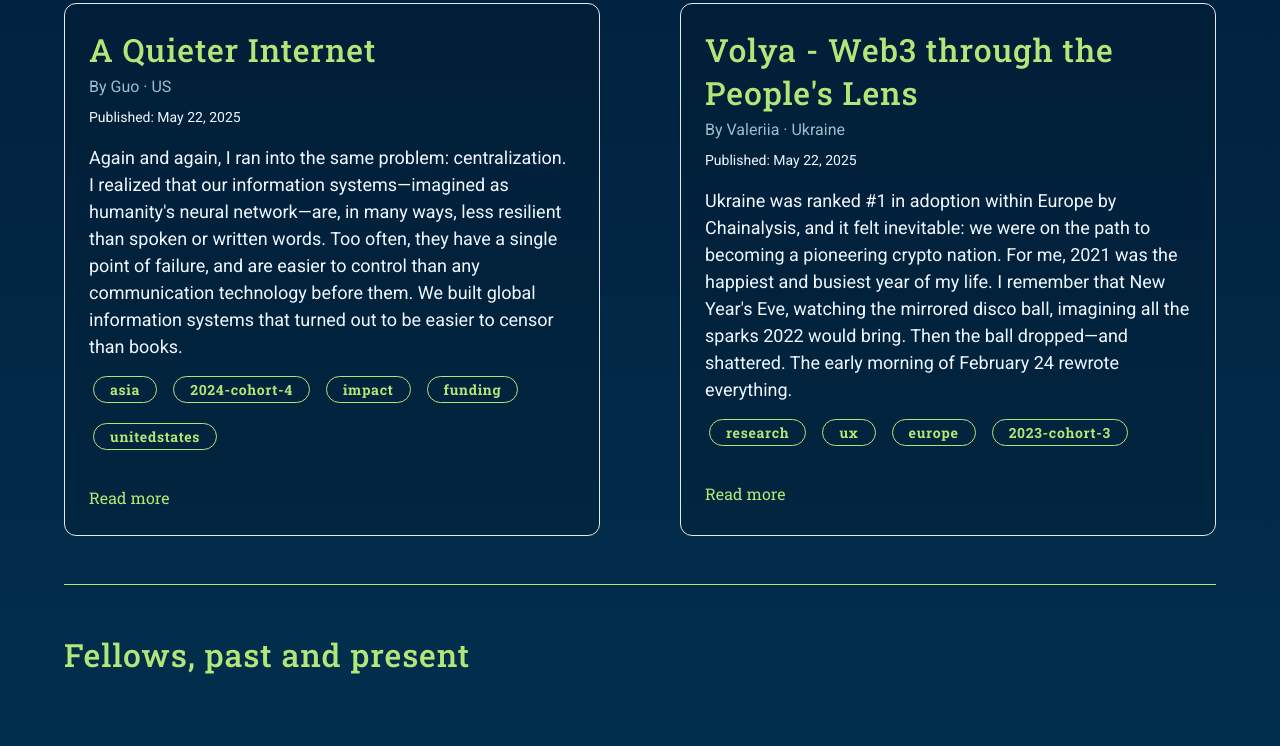
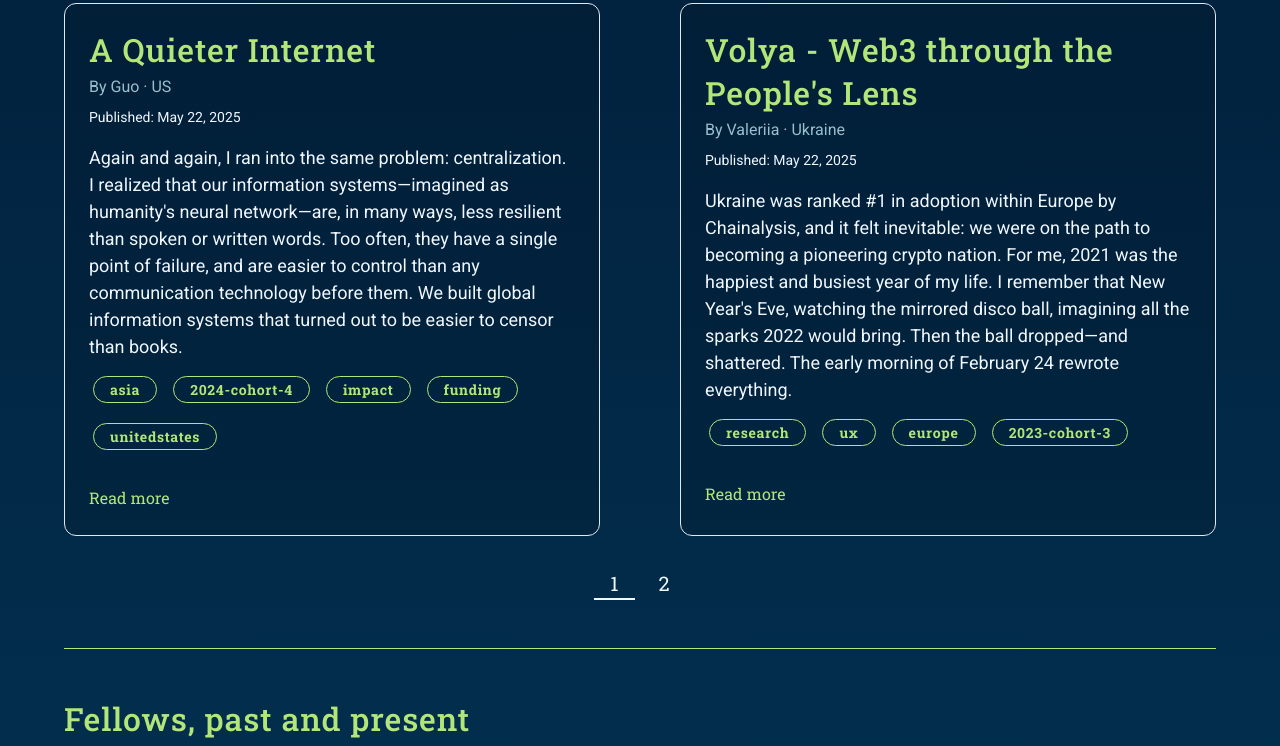
Before and after one commit to ethereum/nxbn-website, a Next.js app: page /fellowship in a window 1280 px wide. Shown: the part 2125-2871 px from the top of the page. Built offline with nearby package versions, Linux system fonts and the light colour scheme.

Commit message:
add pagination to fellowstories section

```diff
--- a/public/content/fellowship/Guo/index.md
+++ b/public/content/fellowship/Guo/index.md
@@ -87,7 +87,7 @@ Front pages on Matters, Discourse servers, personal sites with WordPress or Subs
 
 Tradable, on-chain billboards let us auction attention without measuring or commodifying the user. The winning bidder declares a price and gains temporary ownership; in the next period, they receive the payment. The billboard's market value determines profit or loss, discouraging exploitation from the owner. A self-imposed tax, tied to the price, becomes revenue for the billboard owner and discourages inflated pricing[^1].
 
-The price discovery of billboards does rely on measuring attention, so applications can decide what user data, if any, is exposed. Not all applications are willing to protect privacy at the expense of personalized targeting, but with an alternative to selling attention directly, now they do have a choice, and users will in turn have a choice as well.
+The price discovery of billboards does not rely on measuring attention, so applications can decide what user data, if any, is exposed. Not all applications are willing to protect privacy at the expense of personalized targeting, but with an alternative to selling attention directly, now they do have a choice, and users will in turn have a choice as well.
 
 With on-chain revenue, we can further push the attention economy toward transparency. On Matters Town, for example, we use this as a matching fund for continuous quadratic funding to support creators. Other community-driven projects may benefit too.
 
--- a/src/components/FellowStories.tsx
+++ b/src/components/FellowStories.tsx
@@ -1,17 +1,42 @@
-import { Box, Grid, Text, Flex } from "@chakra-ui/react"
+import { Box, Grid, Text, Flex, Center } from "@chakra-ui/react"
 import { useRouter } from "next/router"
+import { useState } from "react"
 import { H3 } from "@/components/Headings"
 import Link from "./Link"
 
+const STORIES_PER_PAGE = 4
+
 const FellowStories = ({ fellows }) => {
   const router = useRouter()
+  const [currentPage, setCurrentPage] = useState(1)
+
+  const totalPages = Math.ceil(fellows.length / STORIES_PER_PAGE)
+  const startIndex = (currentPage - 1) * STORIES_PER_PAGE
+  const endIndex = startIndex + STORIES_PER_PAGE
+  const currentFellows = fellows.slice(startIndex, endIndex)
+
+  const pageNumbers: number[] = []
+  for (let i = 1; i <= totalPages; i++) {
+    pageNumbers.push(i)
+  }
+
+  const paginate = (pageNumber: number) => {
+    const element = document.getElementById("fellow-stories")
+    element?.scrollIntoView({
+      behavior: "smooth",
+      block: "start",
+    })
+    setCurrentPage(pageNumber)
+  }
 
   return (
+    <Box>
       <Grid
         gap={20}
         templateColumns={{ base: "repeat(1, 1fr)", md: "repeat(2, 1fr)" }}
+        mb={8}
       >
-      {fellows.map((fellow) => {
+        {currentFellows.map((fellow) => {
           return (
             <Box
               key={fellow.slug}
@@ -92,6 +117,33 @@ const FellowStories = ({ fellows }) => {
           )
         })}
       </Grid>
+
+      {/* Pagination Controls */}
+      {totalPages > 1 && (
+        <Center gap={2} mt={8}>
+          {pageNumbers.map((number) => (
+            <Text
+              key={number}
+              color={number === currentPage ? "body" : "body"}
+              borderBottom="2px solid"
+              fontFamily={"heading"}
+              fontSize={20}
+              px={4}
+              m={0}
+              borderColor={number === currentPage ? "body" : "transparent"}
+              onClick={() => paginate(number)}
+              _hover={{
+                cursor: "pointer",
+                borderColor: "action",
+                color: "action",
+              }}
+            >
+              {number}
+            </Text>
+          ))}
+        </Center>
+      )}
+    </Box>
   )
 }
 
--- a/src/layouts/ScholarsOpen.tsx
+++ b/src/layouts/ScholarsOpen.tsx
@@ -77,7 +77,7 @@ const ScholarOpen = () => {
                   Devconnect ARG Scholars
                 </H2>
                 <Text fontSize={{ base: 18, md: 24 }} mt={4}>
-                  Welcoming 100 leaders expanding Ethereum's reach by connecting it to new communities, industries, and ideas.
+                  Welcoming leaders expanding Ethereum's reach by connecting it to new communities, industries, and ideas.
                   November 17-22 2025 in Buenos Aires, Argentina.
                 </Text>
               </Box>
--- a/src/pages/fellowship.tsx
+++ b/src/pages/fellowship.tsx
@@ -40,13 +40,10 @@ export const getStaticProps = async (context) => {
   const allFellowsFrontmatter = getAllFellowsFrontmatter()
   const fellowsWithStories = getFellowsWithStories()
 
-  // Get up to 4 stories to display
-  const storiesToDisplay = fellowsWithStories.slice(0, 4)
-
   return {
     props: {
       allFellowsFrontmatter,
-      fellowStories: storiesToDisplay,
+      fellowStories: fellowsWithStories,
     },
   }
 }
@@ -88,7 +85,7 @@ const FellowshipPage = ({ allFellowsFrontmatter, fellowStories }) => {
 
         {/* Fellow Stories Section */}
         {fellowStories && fellowStories.length > 0 && (
-          <ContentContainer mb={16}>
+          <ContentContainer id="fellow-stories" mb={16}>
             <Box px={{ base: 8, md: 16 }}>
               <H2 variant="action" mb={12}>
                 Fellow Stories
```
Lines whose indentation alone changed are shown as unchanged.
